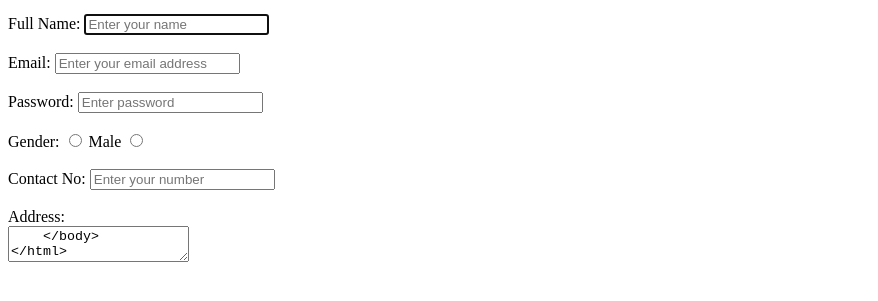
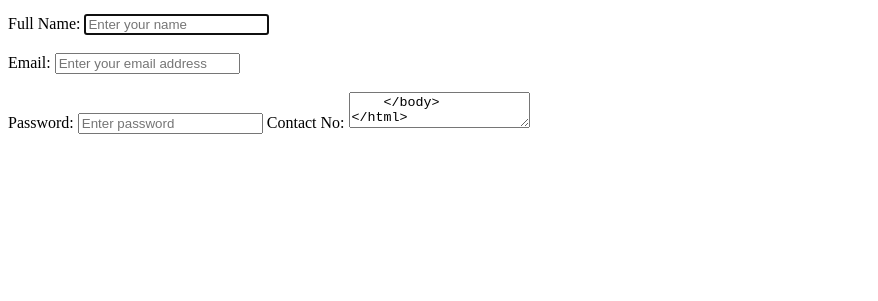
Before and after one commit to Anuragyadav0999/HTML-FOR-BEGNINNERS, a plain HTML site: page st2practical.html in a window 1280 px wide. Shown: the part 79-380 px from the top of the page, without its empty margins (0-878 px from the left). Drawn offline with Linux system fonts and the light colour scheme.

Commit message:
ST2-PRACTICAL

```diff
--- a/st2practical.html
+++ b/st2practical.html
@@ -30,16 +30,7 @@
             <br><br>
             <label for="password">Password: </label>
             <input type="password" name="password" placeholder="Enter password" autocomplete="off" autofocus id="password" required>
-            <br><br>
-            <label for="gender">Gender: </label>
-            <input type="radio" id="male" name="gender" value="Male">
-            <label for="male">Male</label>
-            <input type="radio" id="female" name="gender" value="Female">
-             <br><br>
-            <label for="contact">Contact No: </label>
-            <input type="tel" name="contact no" id="contact" autocomplete="off" autofocus placeholder="Enter your number" pattern="[0-9]{2}-[0-9]{4}-[0-9]{4}" required>
-            <br><br>
-            <label for="Address">Address: </label><br>
+             <label for="contact">Contact No: </label>
             <textarea id="Address" name="address"
         </form>
     </body>
```
